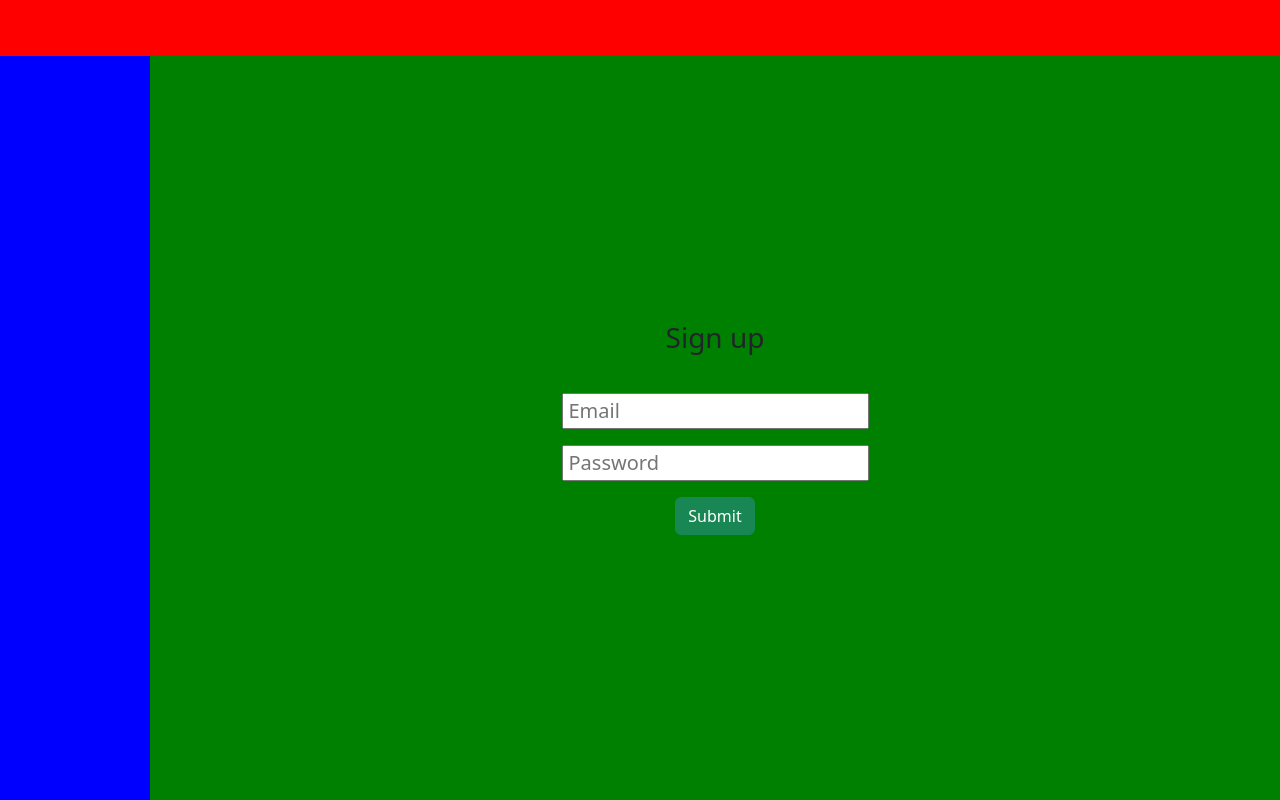
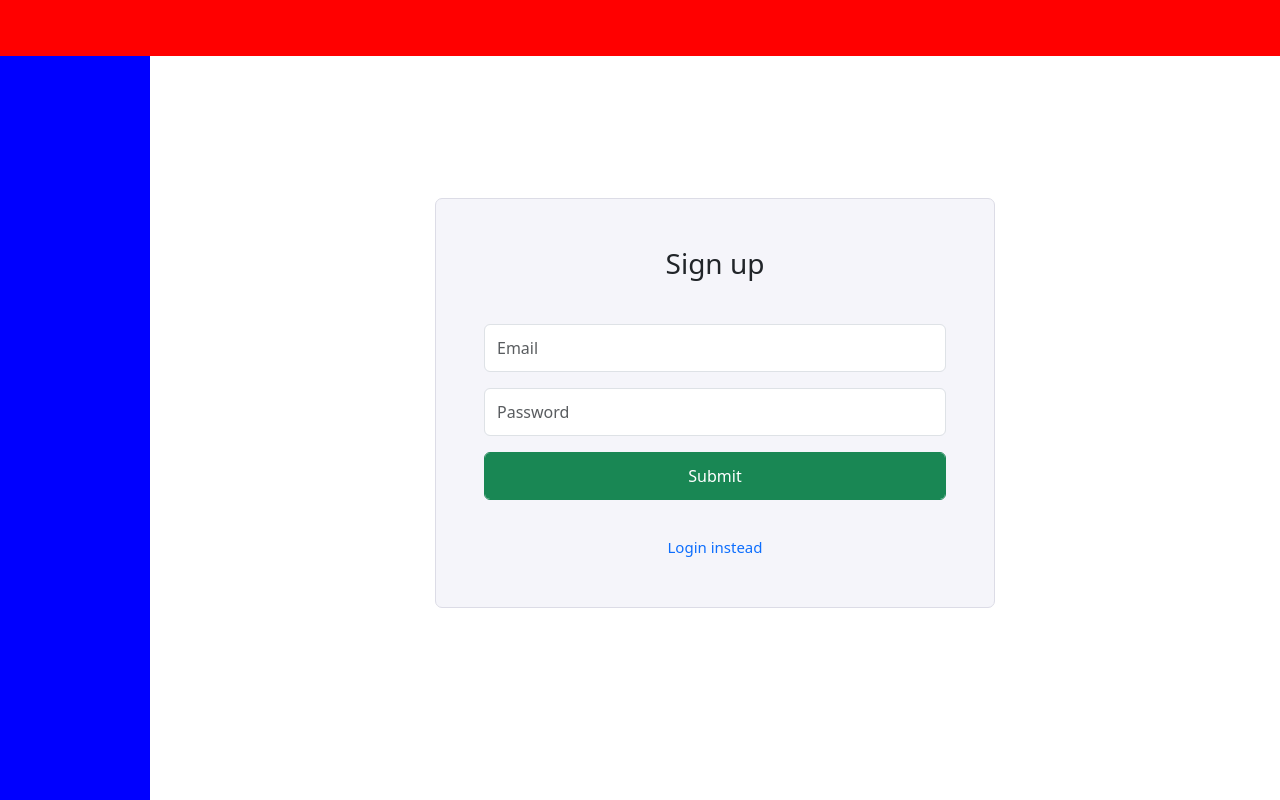
Before and after one commit to Tango0o0o/Alevelproject, a Django app: page /signup/ in a window 1280 px wide. Run offline with Django 4.2, Linux system fonts and the light colour scheme.

Commit message:
modified:   Main/templates/accounts/signup.html
Styled sign up page
Used base.css for a general form layout across the website

```diff
--- a/StatBall/Main/forms.py
+++ b/StatBall/Main/forms.py
@@ -2,19 +2,24 @@ from django import forms # using the built in django forms class
 from .models import User
 
 class SignUpForm(forms.Form):
+
     email = forms.CharField(max_length=100,
         label="",
 
         widget=forms.TextInput(
         attrs={
-            "placeholder" : "Email"
+            "placeholder" : "Email",
+            "class" : "form-control"
         }
     ))
 
     password = forms.CharField(
         label="",
         widget=forms.PasswordInput(
-            attrs={"placeholder" : "Password"}
+            attrs={
+                "placeholder" : "Password",
+                "class" : "form-control form-input"
+                }
             )
     )
 
--- a/StatBall/Main/static/styling/base.css
+++ b/StatBall/Main/static/styling/base.css
@@ -3,6 +3,24 @@ body {
     display: flex;
     flex-direction: column;
     height: 100vh;
+}
+
+.form-container {
+    display: flex;
+    flex-direction: column;
+    gap: 36px;
+    width: 50%;
+    max-width: 560px;
+
+    border: solid 1px rgb(220, 220, 230);
+    border-radius: 7px;
+    background-color: rgb(245, 245, 250);
+
+    padding: 48px;
+}
+
+input {
+    height: 48px;
 }
 
 #bottom {
@@ -18,10 +36,11 @@ body {
 }
 
 #main-content {
-    background-color: green;
+
     display: flex;
     flex-direction: column;
     justify-content: center;
+    align-items: center;
     text-align: center;
 
     flex: 1 1; /* Main content can grow to fill rest of the space */
--- a/StatBall/Main/static/styling/signup.css
+++ b/StatBall/Main/static/styling/signup.css
@@ -6,3 +6,12 @@
 input {
     padding-left: 5px;
 }
+
+.form-container {
+    margin-bottom: 80px;
+}
+
+.form-container > a{
+    font-size: 15px;
+    text-decoration: none;
+}
--- a/StatBall/Main/templates/accounts/signup.html
+++ b/StatBall/Main/templates/accounts/signup.html
@@ -16,19 +16,26 @@
 
         {% block main-content %}
 
-            <h3>Sign up</h3>
 
             {{email_msg}}
             <br>
             {{password_msg}}
 
-            <form method="post" action="/signup/">
-                {% csrf_token %}
-                {{form.as_p}}
+            <div class="form-container">
+                <h3>Sign up</h3>
 
-                <input type="submit" name="Sign up" class="btn btn-success">
-            </form>
+                <form class="form-group" method="post" action="/signup/">
+                    {% csrf_token %}
+                    {{form.as_p}}
 
+                    <input type="submit" name="Sign up" class="btn btn-success form-control">
+
+
+                </form>
+
+                <a href="/login">Login instead</a>
+
+            </div>
         {% endblock %}
 
 
```
